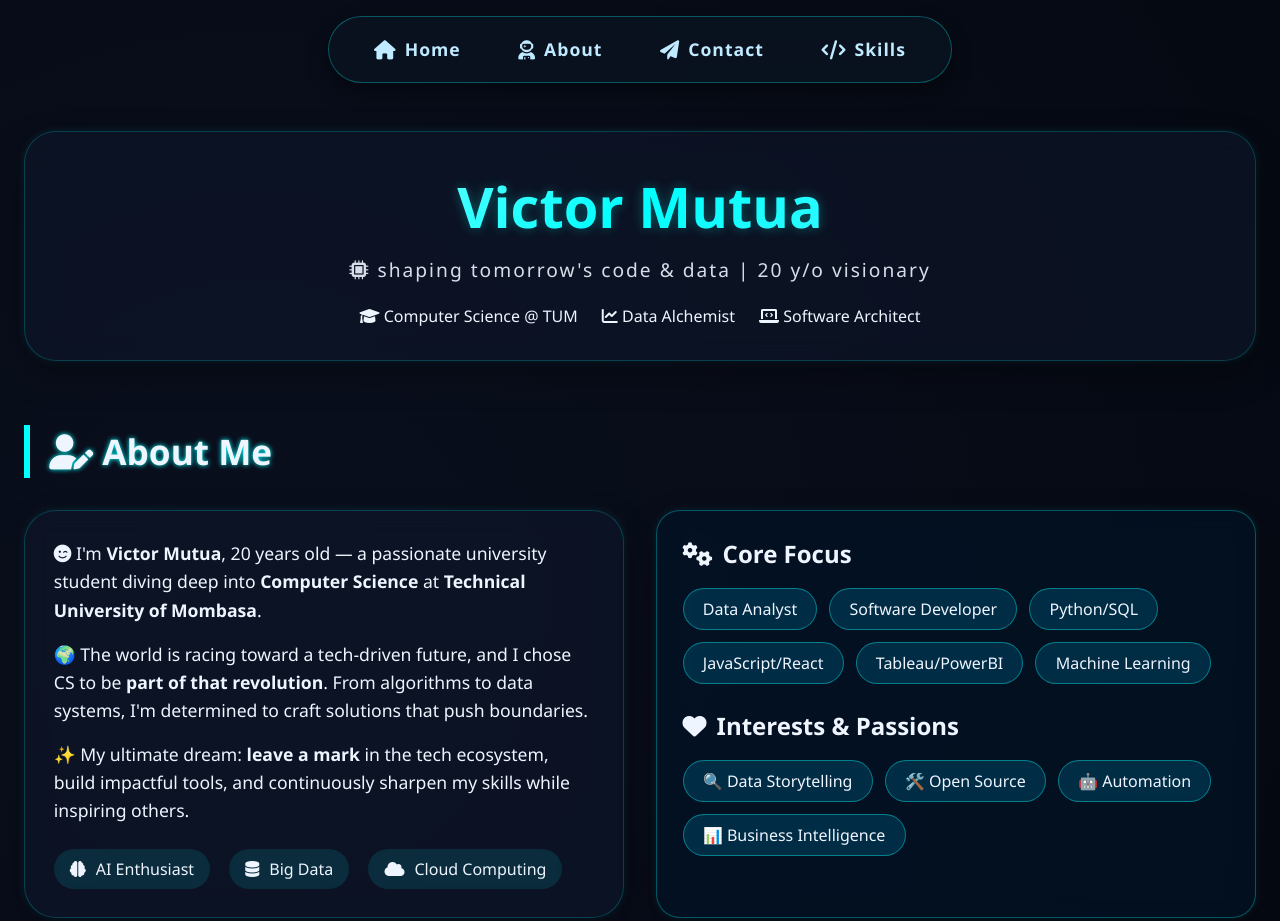
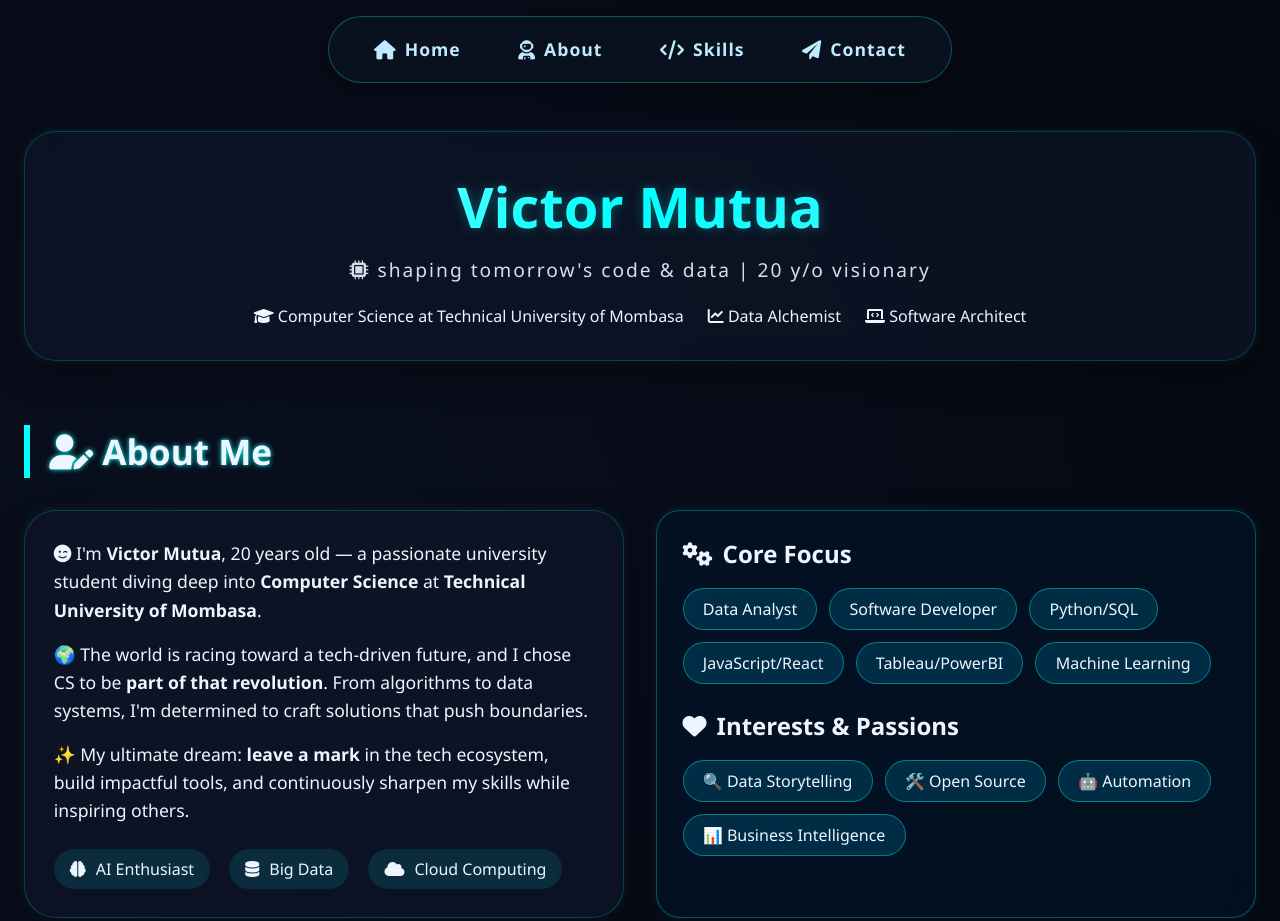
Before and after one commit to VicciV254/Profile, a plain HTML site: page index.html in a window 1280 px wide. Shown: the top 921 px of the page. Drawn offline with Linux system fonts and the light colour scheme.

Commit message:
Change Tum to its full name

```diff
--- a/index.html
+++ b/index.html
@@ -394,8 +394,8 @@
 <nav class="navbar">
   <a href="#home"><i class="fas fa-home"></i> Home</a>
   <a href="#about"><i class="fas fa-user-astronaut"></i> About</a>
+  <a href="#skills"><i class="fas fa-code"></i> Skills</a>
   <a href="#contact"><i class="fas fa-paper-plane"></i> Contact</a>
-  <a href="#skills"><i class="fas fa-code"></i> Skills</a>
 </nav>
 
 <div class="container">
@@ -405,7 +405,7 @@
       <h1>Victor Mutua</h1>
       <p class="tagline"><i class="fas fa-microchip"></i>  shaping tomorrow's code & data | 20 y/o visionary</p>
       <div style="margin-top: 1.2rem; display: flex; justify-content: center; gap: 1.5rem; flex-wrap: wrap;">
-        <span><i class="fas fa-graduation-cap"></i> Computer Science @ TUM</span>
+        <span><i class="fas fa-graduation-cap"></i> Computer Science at Technical University of Mombasa</span>
         <span><i class="fas fa-chart-line"></i> Data Alchemist</span>
         <span><i class="fas fa-laptop-code"></i> Software Architect</span>
       </div>
```
